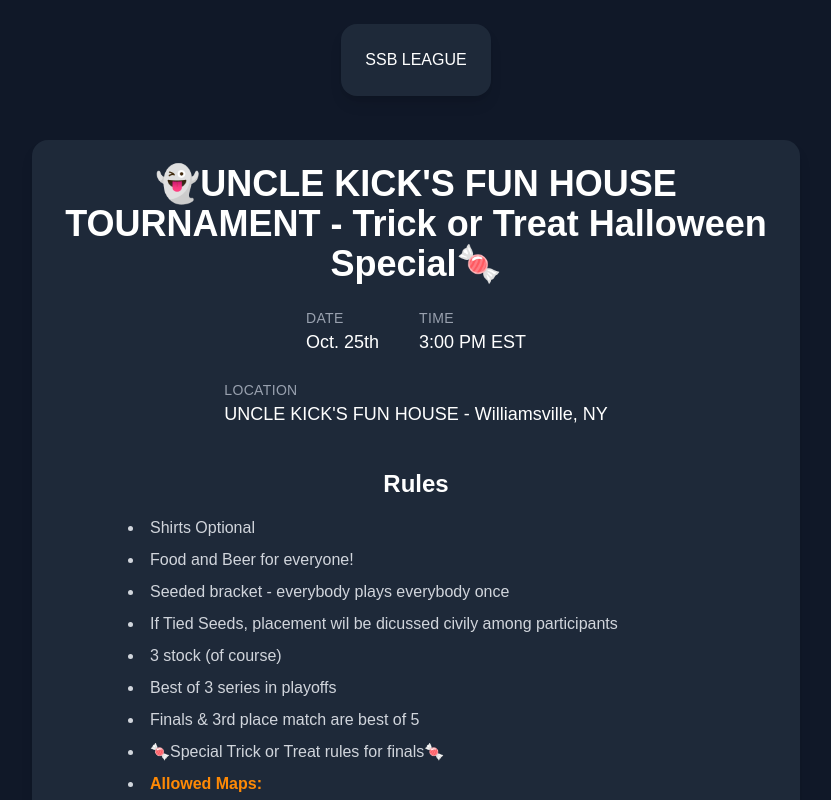
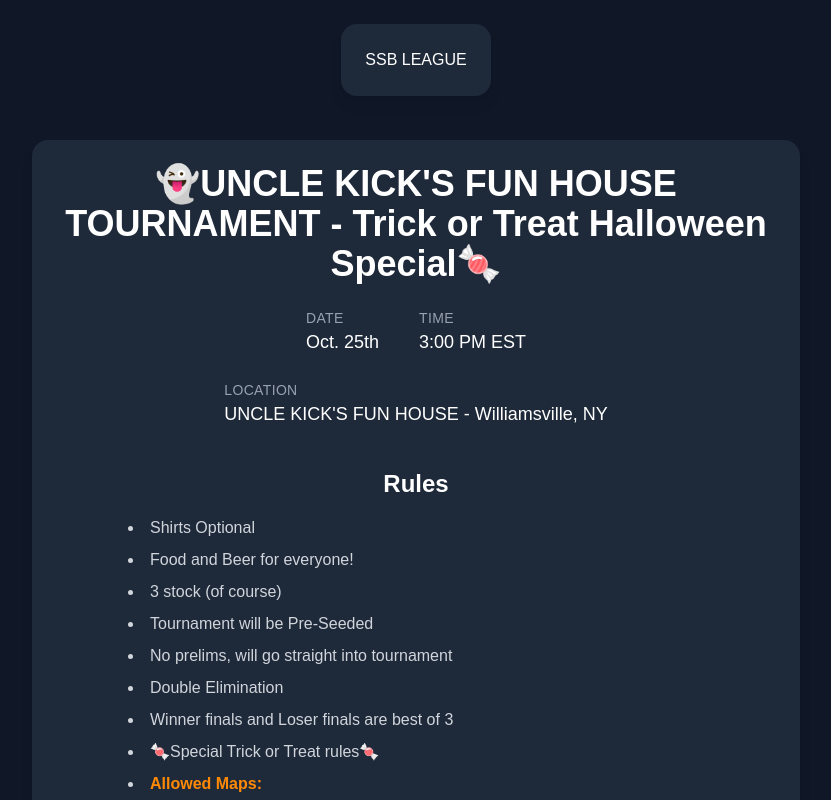
Before and after one commit to ACwolf55/ssb-league, a Next.js app: page /upcoming in a window 1280 px wide. Shown: the top 800 px of the page, without its empty margins (224-1055 px from the left). Built offline with nearby package versions, Linux system fonts and the light colour scheme.

Commit message:
updated funhouse rules & player mains

```diff
--- a/app/upcoming/page.tsx
+++ b/app/upcoming/page.tsx
@@ -2,7 +2,6 @@
 
 import React from "react";
 import Header from "@/components/Header";
-
 import Link from "next/link";
 
 const event = {
@@ -28,12 +27,12 @@ const event = {
   rules: [
     "Shirts Optional",
     "Food and Beer for everyone!",
-    "Seeded bracket - everybody plays everybody once",
-    "If Tied Seeds, placement wil be dicussed civily among participants",
     "3 stock (of course)",
-    "Best of 3 series in playoffs",
-    "Finals & 3rd place match are best of 5",
-    "🍬Special Trick or Treat rules for finals🍬",
+    "Tournament will be Pre-Seeded",
+    "No prelims, will go straight into tournament",
+    "Double Elimination",
+    "Winner finals and Loser finals are best of 3",
+    "🍬Special Trick or Treat rules🍬",
      {
     title: "Allowed Maps:",
     maps: [
--- a/data/players.ts
+++ b/data/players.ts
@@ -92,8 +92,9 @@ export const players: Player[] = [
     mains: [
       "Bowser",
       "Mega Man",
+      "Piranha Plant",
+      "Mewtwo",
       "Ike",
-      "Piranha Plant",
     ],
     highestPlacement: "1st at Gebu July 2025",
     championships: 1,
@@ -109,7 +110,9 @@ export const players: Player[] = [
     mains: [
       "Donkey Kong",
       "Yoshi",
-      "Mario",
+      "Samus",
+      "Kirby",
+      "ROB"
 
     ],
     highestPlacement: "2nd at Salt Spring 2025",
@@ -140,6 +143,9 @@ export const players: Player[] = [
     tierRank: "C",
     mains: [
       "King Dedede",
+      "Dr Mario",
+      "Captain Falcon",
+      "Joker",
 
     ],
     highestPlacement: "-",
@@ -171,12 +177,10 @@ export const players: Player[] = [
     tierRank: "B",
     mains: [
       "Link",
-      "Dark Samus",
-      "Samus",
+      "Toon Link",
+      "Wolf",
       "Young Link",
-      "Toon Link",
-      "Bowser",
-      "Wolf"
+
 
     ],
     highestPlacement: "Top 6 Salt Summer 2025",
@@ -192,9 +196,10 @@ export const players: Player[] = [
     tierRank: "A",
     mains: [
       "Wii Fit Trainer",
-      "Rob",
       "Ganondorf",
-      "Samus",
+      "Sephiroth",
+      "Kirby",
+      "Samus"
 
 
     ],
```
